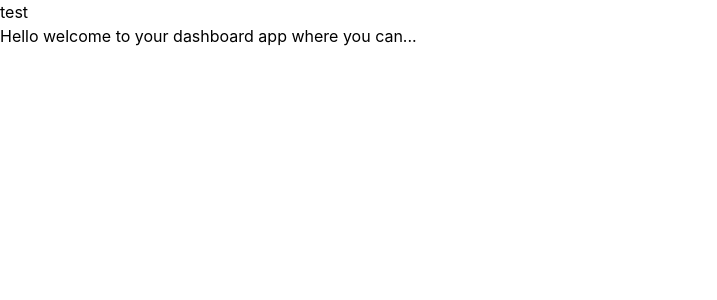
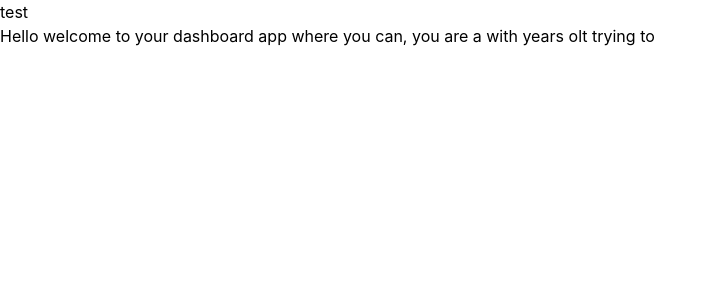
Before and after one commit to Braulin96/ProductFinder, a React (Create React App) app: page /dashboard in a window 1280 px wide. Shown: the top 300 px of the page, without its empty margins (0-717 px from the left). Built offline with nearby package versions, Linux system fonts and the light colour scheme.

Commit message:
remove elements not used in Dashboard

```diff
--- a/src/pages/Dashboard.js
+++ b/src/pages/Dashboard.js
@@ -1,9 +1,10 @@
 import { useData } from "components/hooks/DataContext";
 
 const Dashboard = () => {
-    const { name, goal, sex, age, setName, setGoal, setSex } = useData();
+    const { name, goal, sex, age } = useData();
   return (
-    <div>Hello {name} welcome to your dashboard app where you can...</div>
+    <div>Hello {name} welcome to your dashboard app where you can, you are a {sex} with {age} years olt trying to {goal}
+    </div>
   )
 }
 export default Dashboard
```
